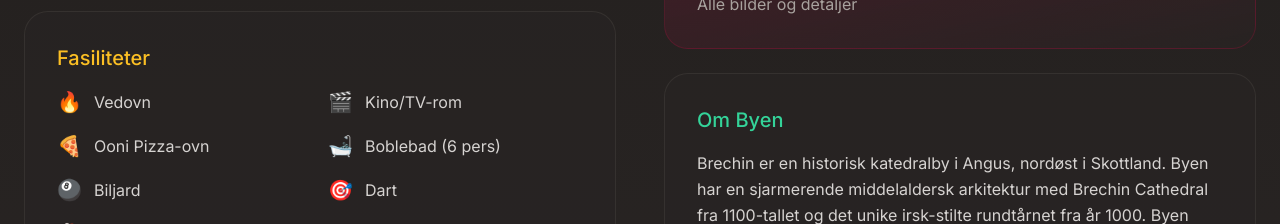
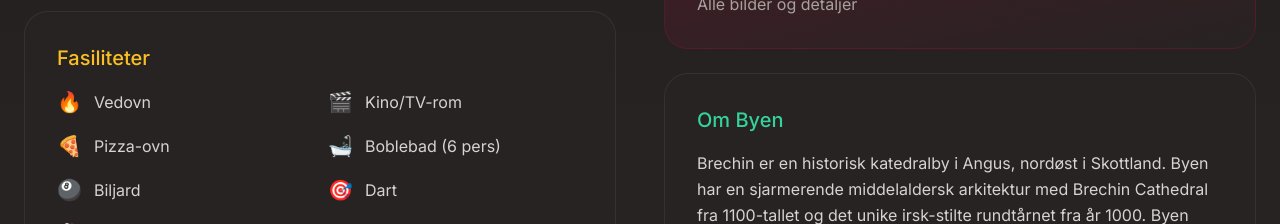
Before and after one commit to dj1p/Skottland2026, a React (Vite) app: page / in a window 1280 px wide. Shown: the part 1840-2064 px from the top of the page. Built offline with nearby package versions, Linux system fonts and the light colour scheme.

Commit message:
Update trip2026.ts

```diff
--- a/src/data/trip2026.ts
+++ b/src/data/trip2026.ts
@@ -36,14 +36,14 @@ export const trip2026: Trip = {
     amenities: [
       { icon: '🔥', name: 'Vedovn' },
       { icon: '🎬', name: 'Kino/TV-rom' },
-      { icon: '🍕', name: 'Ooni Pizza-ovn' },
+      { icon: '🍕', name: 'Pizza-ovn' },
       { icon: '🛁', name: 'Boblebad (6 pers)' },
       { icon: '🎱', name: 'Biljard' },
       { icon: '🎯', name: 'Dart' },
       { icon: '🏓', name: 'Bordtennis' },
     ],
     highlights: [
-      '8 romslige soverom med vakker utsikt',
+      '8 romslige soverom med utsikt',
       'Ett soverom på bakkeplan med tilgjengelig bad',
       'Landskapsformet hage med utendørs spiseplass',
       'Oppvarmet sommerhus med biljard',
@@ -54,7 +54,7 @@ export const trip2026: Trip = {
     // =========================================================================
     photos: [
       { src: '/images/home-entrance.jpg', alt: 'Airlie House', caption: 'Inngangspartiet' },
-      { src: '/images/home-kitchen.jpg', alt: 'Kjøkken', caption: 'Moderne kjøkken' },
+      { src: '/images/home-kitchen.jpg', alt: 'Kjøkken', caption: 'Kjøkken' },
       { src: '/images/home-dining.jpg', alt: 'Spisestue', caption: 'Spisestue' },
       { src: '/images/home-coffee.jpg', alt: 'Kaffehjørne', caption: 'Kaffehjørne' },
     ],
@@ -75,8 +75,8 @@ export const trip2026: Trip = {
       subtitle: 'Fly til Aberdeen • Innsjekking • Middag',
       color: 'amber',
       activities: [
-        { icon: '✈️', title: 'Fly fra Stavanger til Aberdeen', description: 'SK 4615 - SVG-ABZ - Avgang 1805 - Ankomst 1810' },
-        { icon: '🚗', title: 'Kjør til Brechin (~55 minutter)', description: 'Vi blir plukket opp på flyplassen, for å høyne utfordringen fra ifjor så har jeg bestilt en Nissan Micra' },
+        { icon: '✈️', title: 'Fly - Stavanger til Aberdeen', description: 'SK 4615 - SVG-ABZ - Avgang 1805 - Ankomst 1810' },
+        { icon: '🚗', title: 'Kjøretur til Brechin (~55 minutter)', description: 'Vi blir plukket opp på flyplassen, for å høyne utfordringen fra ifjor så har jeg bestilt en Nissan Micra' },
         { icon: '🏠', title: 'Innsjekking Airlie House' },
       ],
       dinner: {
@@ -106,11 +106,11 @@ export const trip2026: Trip = {
           established: 1562,
           designer: 'Old Tom Morris, Willie Park Jr., Harry Colt',
           ranking: '#43 Scotland',
-          greenfee: '£130 - Buggy: £35',
+          greenfee: '£130 - Buggy: £35 - Golfamore hverdager',
           description: 'En av verdens eldste golfbaner der golf har vært spilt siden 1562. Open Championship qualifying venue.',
           distanceFromHouse: '~25 min',
           timeOfDay: 'morning',
-          teeTime: 'TBC', // Endre til f.eks. "08:30" når bekreftet
+          teeTime: '*Kommer*', // Endre til f.eks. "08:30" når bekreftet
           websiteUrl: 'https://montrosegolflinks.com/',
           photos: [
             { src: '/images/montrose1562---1.jpeg', alt: 'Montrose 1562', caption: 'Historisk links' },
@@ -125,11 +125,11 @@ export const trip2026: Trip = {
           yards: 4822,
           established: 1915,
           designer: 'Harry Colt',
-          greenfee: '£30 - Buggy: £35',
+          greenfee: '£30 - Buggy: £35 - Golfamore hverdager',
           description: 'Kortere men utfordrende linksbane. Små, vanskelige greens.',
           distanceFromHouse: '~25 min',
           timeOfDay: 'afternoon',
-          teeTime: 'TBC', // Endre til f.eks. "13:30" når bekreftet
+          teeTime: '*Kommer*', // Endre til f.eks. "13:30" når bekreftet
           websiteUrl: 'https://montrosegolflinks.com/',
           photos: [
             { src: '/images/montrose-broomfield-1.jpg', alt: 'Broomfield', caption: 'Broomfield Course' },
@@ -141,7 +141,7 @@ export const trip2026: Trip = {
       dinner: {
         chefs: ['Truls', 'Roar'],
         description: 'Meny avsløres nærmere turen!',
-        menu: 'Etter 36 hull på Montrose Links fortjener vi noe spesielt.',
+        menu: 'Etter 36 hull på Montrose Links fortjener vi noe spesielt. Truls or Roar disker opp.',
       },
     },
 
@@ -164,11 +164,11 @@ export const trip2026: Trip = {
           yards: 6096,
           established: 1893,
           designer: 'James Braid (1926)',
-          greenfee: '£70 for 36 hull - Buggy: £40 for 36 hull',
+          greenfee: '£70 for 36 hull - Buggy: £40 for 36 hull - Ikke Golfamore i Helg',
           description: 'Fantastisk parklandbane midt i Angus. Hullene 10-17 er hovedsakelig James Braids verk. Berømt for noen av de beste puttingflatene i østlige Skottland. Utsikt mot Grampian-fjellene.',
           distanceFromHouse: '~5 min',
           timeOfDay: 'morning',
-          teeTime: 'TBC',
+          teeTime: '*Kommer*',
           websiteUrl: 'http://brechingolfclub.co.uk/',
           photos: [
             { src: '/images/brechin1.jpg', alt: 'Brechin GC', caption: 'Parkland perle' },
@@ -180,17 +180,17 @@ export const trip2026: Trip = {
           type: 'parkland',
           par: 72,
           yards: 6096,
-          description: 'Andre runde på Brechin - kanskje revansje?',
+          description: 'Andre runde på Brechin - kanskje revansje? Kanskje scramble?',
           distanceFromHouse: '~5 min',
           timeOfDay: 'afternoon',
-          teeTime: 'TBC',
+          teeTime: '*Kommer*',
           websiteUrl: 'http://brechingolfclub.co.uk/',
         },
       ],
       dinner: {
         chefs: ['Klaus', 'Tor'],
         description: 'Pizza-kveld!',
-        menu: 'Hjemmelaget pizza fra Ooni Karu 16 pizza-ovnen.',
+        menu: 'Hjemmelaget pizza fra pizza-ovnen.',
       },
     },
     // =========================================================================
@@ -214,7 +214,7 @@ export const trip2026: Trip = {
           yards: 6052,
           established: 1871,
           designer: 'Old Tom Morris',
-          greenfee: '£45',
+          greenfee: '£45 - Ikke golfamore helg',
           ranking: 'Første purpose-built 18-hulls bane',
           description: 'Historisk bane designet av Old Tom Morris i 1871. En av Skottlands eldste 18-hulls baner, med vakker parkland-setting og utfordrende layout.',
           distanceFromHouse: '~15 min',
```
